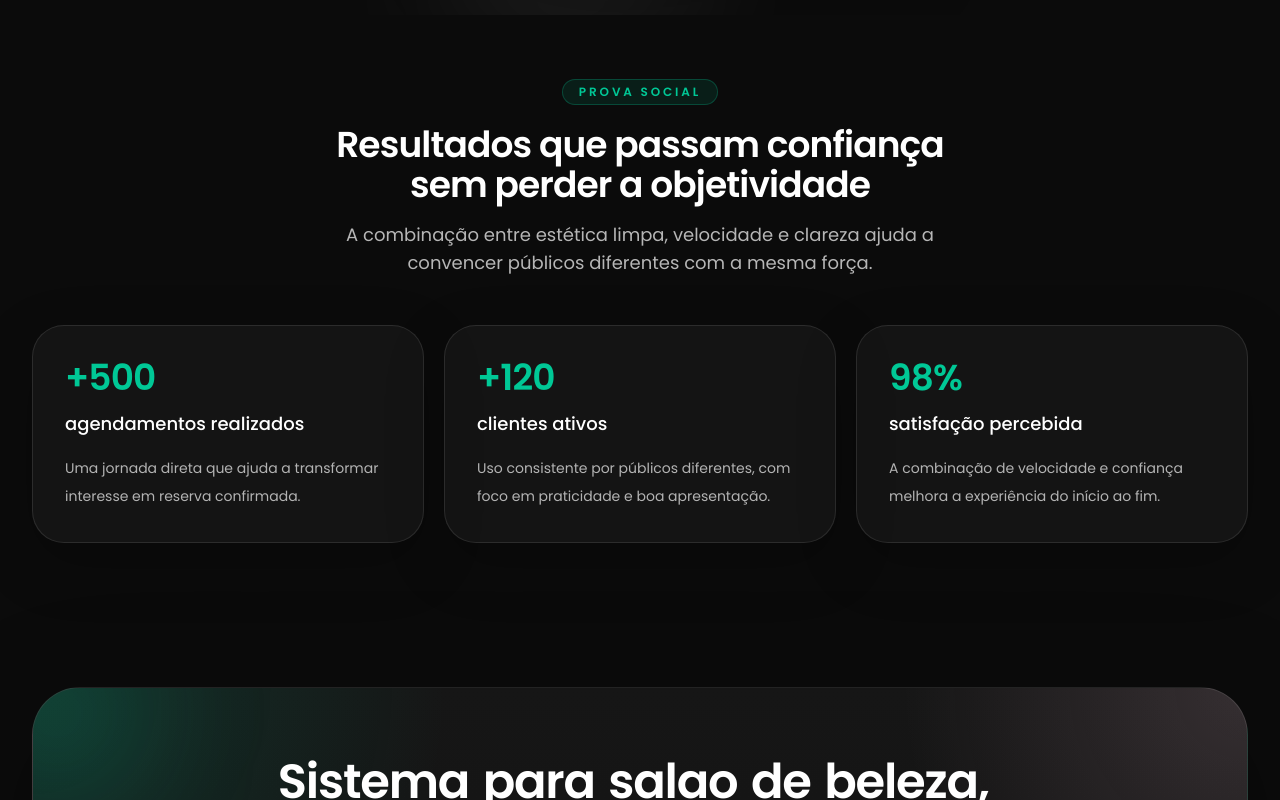
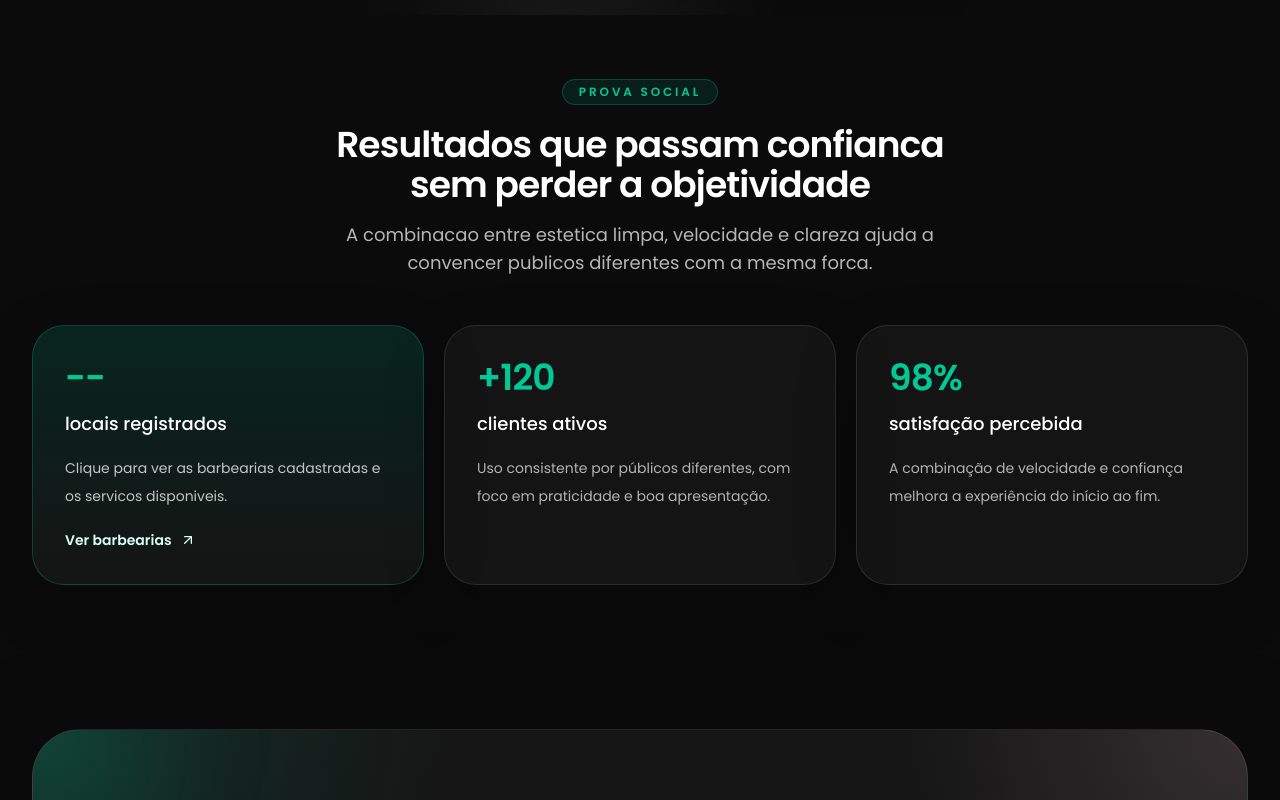
Before and after one commit to Yeerh/BeautyFlow, a React (Vite) app: page / in a window 1280 px wide. Shown: the part 800-1600 px from the top of the page. Built offline with nearby package versions, Linux system fonts and the light colour scheme; no server answers.

Commit message:
feat: add locais nav item and social proof link to barbearias

```diff
--- a/src/components/Hero.tsx
+++ b/src/components/Hero.tsx
@@ -9,6 +9,7 @@ const heroNavLinks = [
   { label: "INICIO", href: "#inicio" },
   { label: "SERVICOS", href: "#servicos" },
   { label: "SOBRE", href: "#sobre" },
+  { label: "LOCAIS", href: "#locais" },
   { label: "PLANOS", href: "#beneficios" },
 ] as const;
 
--- a/src/components/SocialProof.tsx
+++ b/src/components/SocialProof.tsx
@@ -1,19 +1,73 @@
-import { metrics } from "../data/landingContent";
+import { useEffect, useState } from "react";
+import { ArrowUpRight } from "lucide-react";
+import { Link } from "react-router-dom";
+import { contactLinks, metrics } from "../data/landingContent";
+import { buildApiUrl } from "@/lib/api";
 import { SectionHeading } from "./SectionHeading";
 
 export function SocialProof() {
+  const [locationsCount, setLocationsCount] = useState<number | null>(null);
+
+  useEffect(() => {
+    let isCancelled = false;
+
+    async function loadLocationsCount() {
+      try {
+        const response = await fetch(buildApiUrl("/api/locations"));
+        const data = (await response.json().catch(() => ({}))) as {
+          items?: unknown[];
+        };
+
+        if (!response.ok) {
+          throw new Error("Nao foi possivel carregar os locais.");
+        }
+
+        if (!isCancelled) {
+          setLocationsCount(Array.isArray(data.items) ? data.items.length : 0);
+        }
+      } catch {
+        if (!isCancelled) {
+          setLocationsCount(null);
+        }
+      }
+    }
+
+    void loadLocationsCount();
+
+    return () => {
+      isCancelled = true;
+    };
+  }, []);
+
   return (
-    <section className="scroll-mt-28 px-6 py-16 lg:px-8">
+    <section id="locais" className="scroll-mt-28 px-6 py-16 lg:px-8">
       <div className="mx-auto max-w-7xl">
         <SectionHeading
           eyebrow="Prova social"
-          title="Resultados que passam confiança sem perder a objetividade"
-          description="A combinação entre estética limpa, velocidade e clareza ajuda a convencer públicos diferentes com a mesma força."
+          title="Resultados que passam confianca sem perder a objetividade"
+          description="A combinacao entre estetica limpa, velocidade e clareza ajuda a convencer publicos diferentes com a mesma forca."
           align="center"
         />
 
         <div className="mt-12 grid gap-5 md:grid-cols-3">
-          {metrics.map((metric) => (
+          <Link
+            to={contactLinks.publicBarbershops}
+            className="group rounded-[2rem] border border-[#00C896]/25 bg-[linear-gradient(180deg,rgba(0,200,150,0.14),rgba(255,255,255,0.04))] p-8 shadow-[0_20px_60px_rgba(0,0,0,0.22)] transition-all duration-300 hover:-translate-y-1 hover:border-[#00C896]/40"
+          >
+            <p className="text-4xl font-semibold tracking-tight text-[#00C896]">
+              {locationsCount === null ? "--" : locationsCount}
+            </p>
+            <p className="mt-3 text-lg font-medium text-white">locais registrados</p>
+            <p className="mt-4 text-sm leading-7 text-white/75">
+              Clique para ver as barbearias cadastradas e os servicos disponiveis.
+            </p>
+            <span className="mt-5 inline-flex items-center gap-2 text-sm font-semibold text-[#d7fff4] transition-colors duration-300 group-hover:text-white">
+              Ver barbearias
+              <ArrowUpRight className="h-4 w-4" />
+            </span>
+          </Link>
+
+          {metrics.slice(1).map((metric) => (
             <article
               key={metric.label}
               className="rounded-[2rem] border border-white/10 bg-white/[0.04] p-8 shadow-[0_20px_60px_rgba(0,0,0,0.22)] transition-all duration-300 hover:-translate-y-1 hover:border-[#00C896]/25"
```
